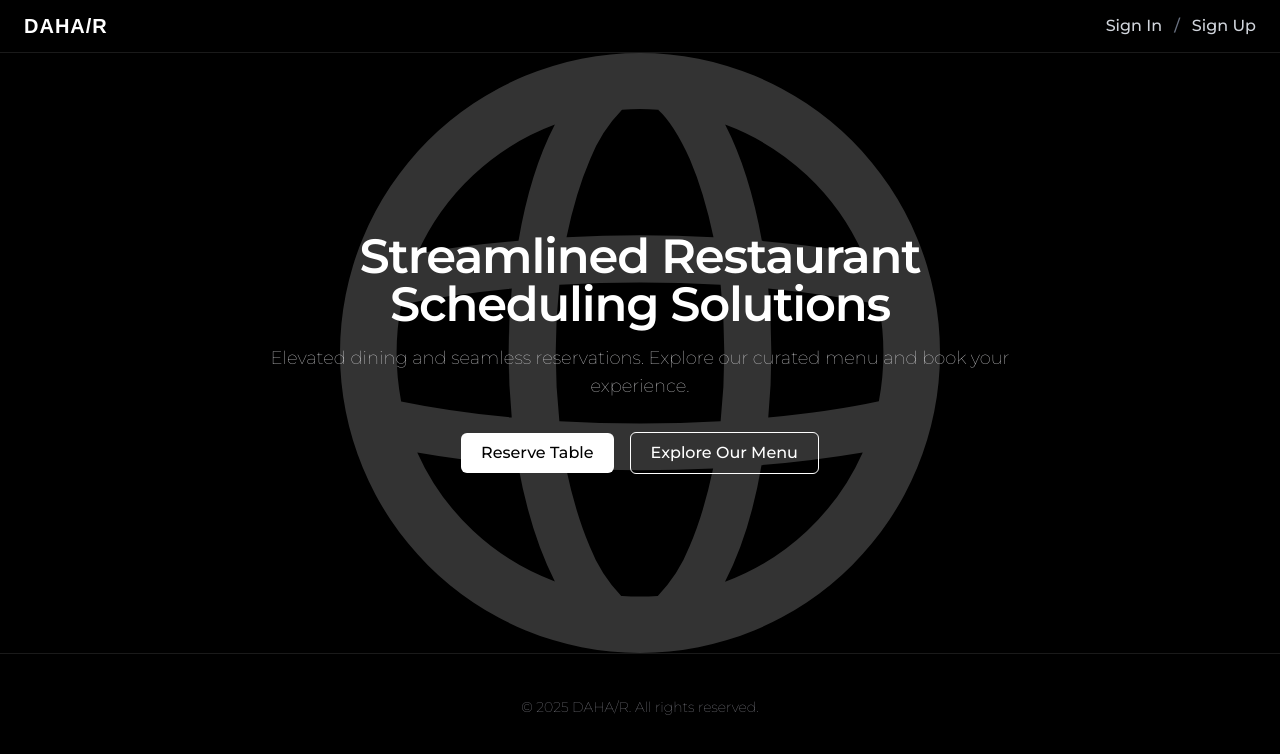
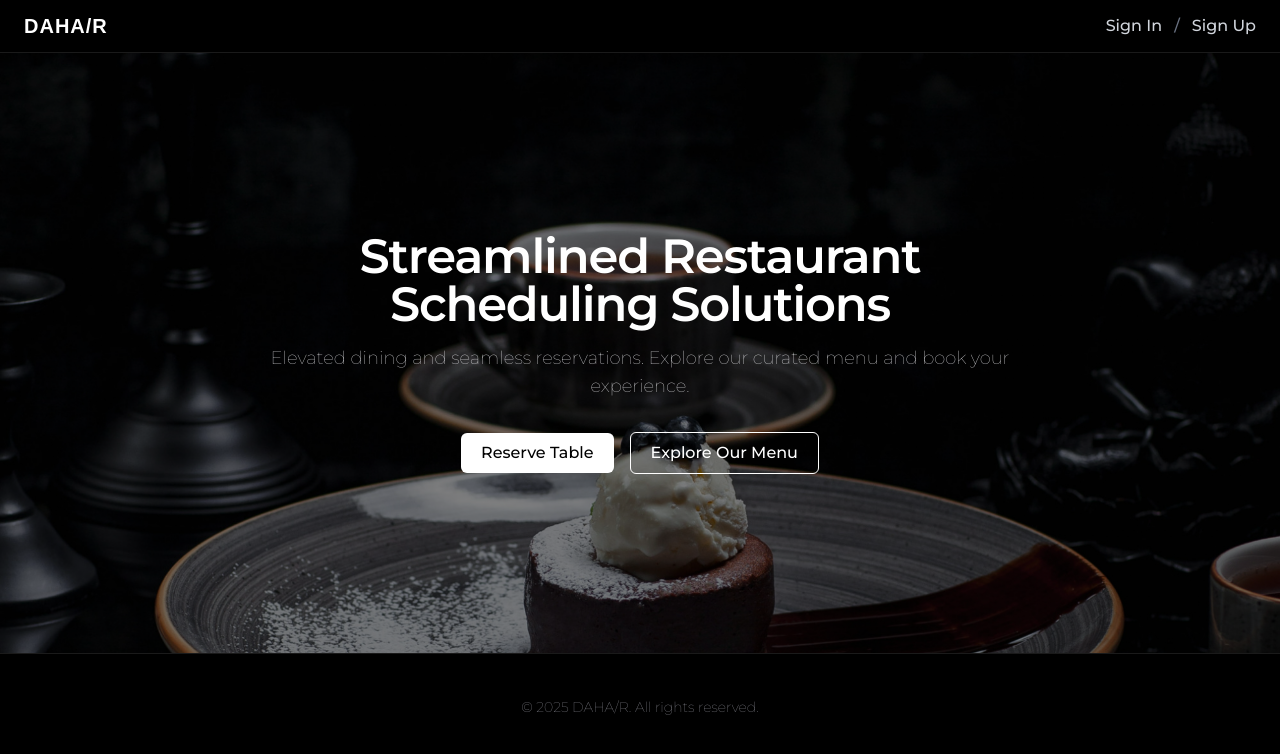
Before and after one commit to Revou-FSSE-Jun25/crack-fe-rachmandika29, a Next.js app: page / in a window 1280 px wide. Shown: the top 754 px of the page. Built offline with nearby package versions, Linux system fonts and the light colour scheme; a web font is replaced by a local one.

Commit message:
refactor(HeroLanding): update slides with restaurant-themed images and improve image display

```diff
--- a/src/components/HeroLanding.tsx
+++ b/src/components/HeroLanding.tsx
@@ -3,11 +3,10 @@ import Image from "next/image";
 import { useEffect, useState } from "react";
 
 const slides = [
-  { src: "/file.svg", alt: "Placeholder 1" },
-  { src: "/globe.svg", alt: "Placeholder 2" },
-  { src: "/next.svg", alt: "Placeholder 3" },
-  { src: "/vercel.svg", alt: "Placeholder 4" },
-  { src: "/window.svg", alt: "Placeholder 5" },
+  { src: "/2148422373.jpg", alt: "Restaurant ambiance 1" },
+  { src: "/2313.jpg", alt: "Restaurant ambiance 2" },
+  { src: "/hostess-arranging-chairs-around-table.jpg", alt: "Hostess arranging chairs" },
+  { src: "/side-view-couple-date.jpg", alt: "Couple dining side view" },
 ];
 
 export default function HeroLanding() {
@@ -34,7 +33,7 @@ export default function HeroLanding() {
               alt={s.alt}
               fill
               priority={i === index}
-              className="object-contain"
+              className="object-cover"
             />
           </div>
         ))}
```
